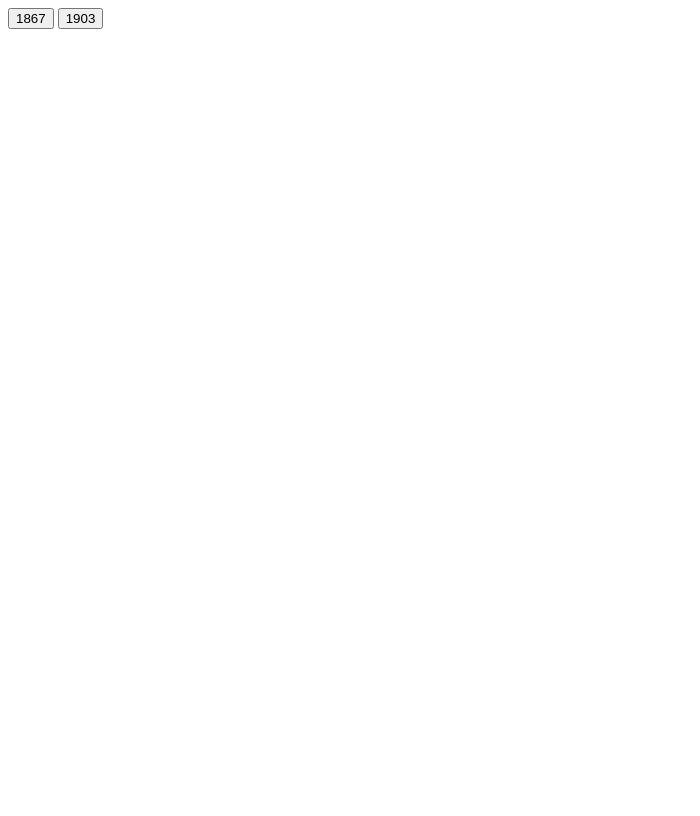
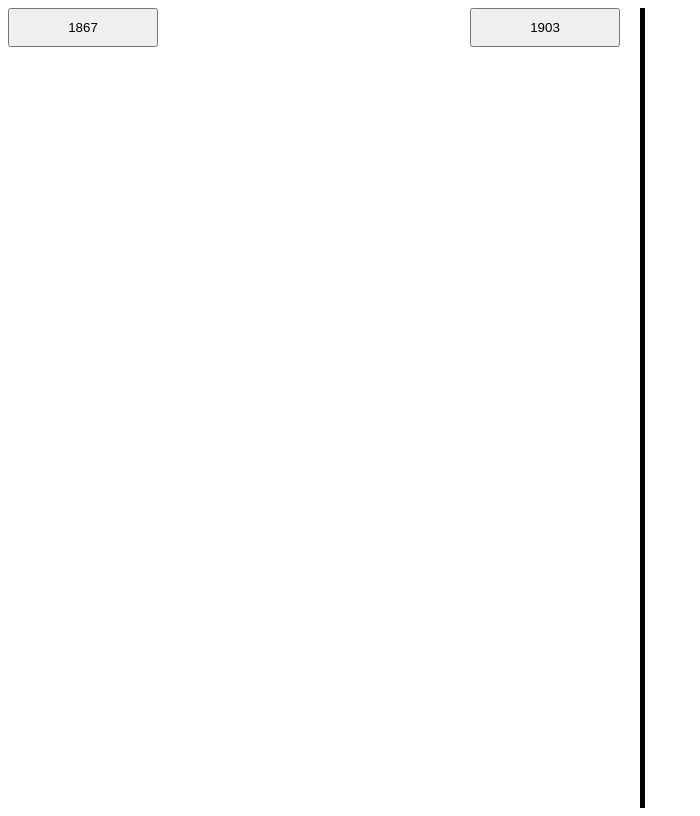
Before and after one commit to bkallencf/Lone-Wolf, a plain HTML site: page index.html in a window 1280 px wide. Shown: the whole page, without its empty margins (0-700 px from the left). Drawn offline with Linux system fonts and the light colour scheme.

Commit message:
Timeline line

```diff
--- a/index-styles.css
+++ b/index-styles.css
@@ -1,5 +1,33 @@
 p {
     font-family: sans-serif;
+}
+
+button {
+    position: absolute;
+    width: 150px;
+    padding: 10px;
+    font-family: sans-serif;
+    z-index: 1;
+}
+
+#timeline-container {
+    position: relative;
+    width: 100%;
+    min-height: 100vh;
+}
+
+#timeline-line {
+    position: absolute;
+    top: 0;
+    bottom: 0;
+    left: 50%;
+    width: 5px;
+    background-color: black;
+    z-index: 0;
+}
+
+.left {
+    left: calc(50% - 170px);
 }
 
 #tooltip {
--- a/index.html
+++ b/index.html
@@ -7,9 +7,14 @@
     </head>
 
     <body>
-        <button class="button right" id="medicine">1867</button>
-        <button class="button left" id="lonewolf">1903</button>
-        <div id="tooltip"></div>
+        <div id="timeline-container">
+            <div id="timeline-line"></div>
+
+            <button class="button right" id="medicine">1867</button>
+            <button class="button left" id="lonewolf">1903</button>
+
+            <div id="tooltip"></div>
+        </div>
     </body>
 
 </html>
--- a/timeline-events.js
+++ b/timeline-events.js
@@ -8,6 +8,7 @@ const tooltipContent = {
     lonewolf: "Lone Wolf v. Hitchcock (1903)"
 };
 
+// Displays mouseover content
 for (let button of buttons) {
     button.addEventListener("mouseover", function() {
 
@@ -22,11 +23,16 @@ for (let button of buttons) {
             // Gets the button's position
             const rect = button.getBoundingClientRect();
 
+            tooltip.style.position = "absolute";
+            tooltip.style.top = rect.top + window.scrollY + "px";
+
+            // Displays the tooltip relative to the right of the button
             if (button.classList.contains("right")) {
-                // Displays the tooltip relative to the rght of the button
-                tooltip.style.position = "absolute";
                 tooltip.style.left = rect.right + window.scrollX + 10 + "px";
-                tooltip.style.top = rect.top + window.scrollY + "px";
+
+            // Displays the tooltip relative to the left of the button
+            } else {
+                tooltip.style.right = rect.left + window.scrollX + 10 + "px";
             }
         }
     });
```
